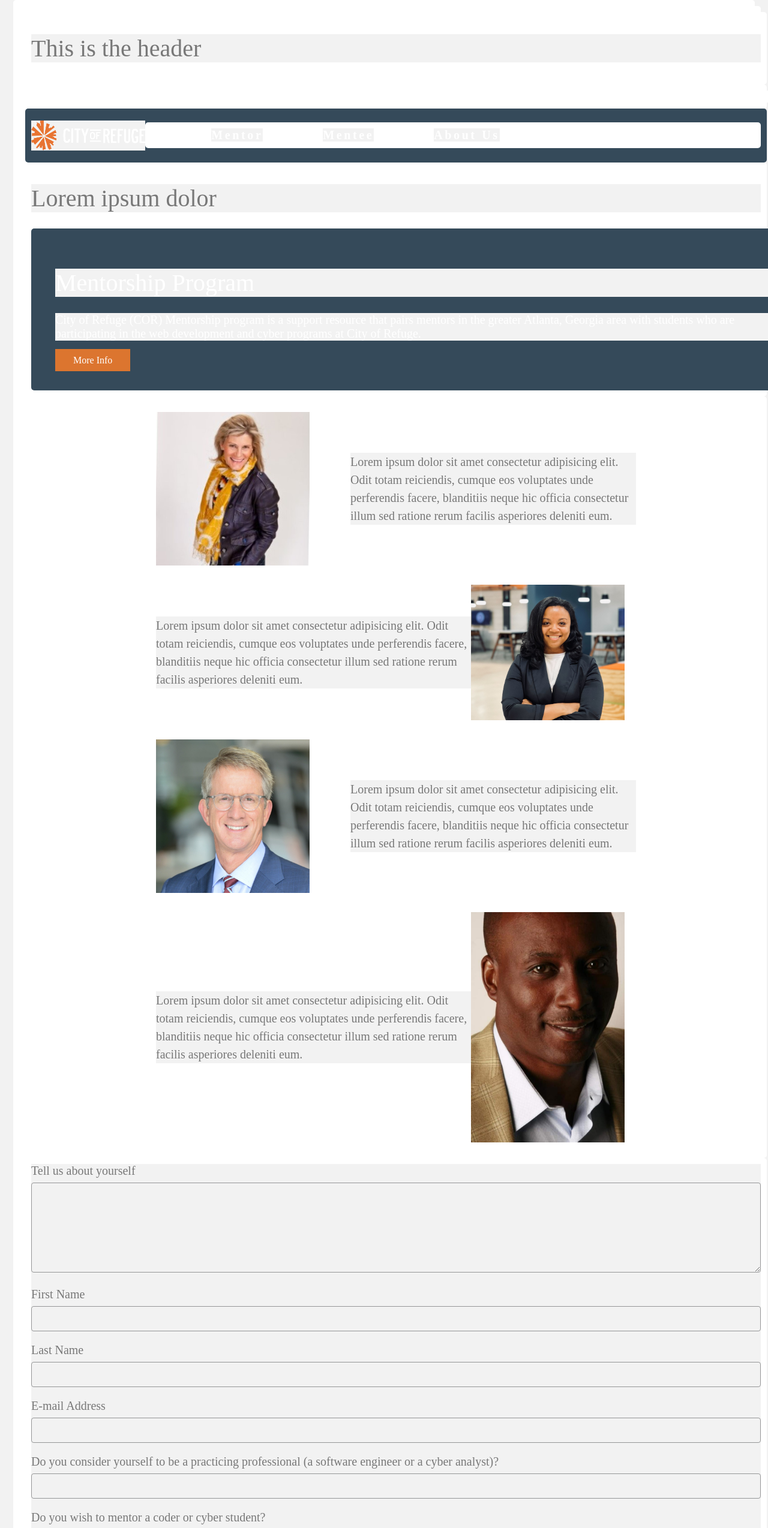
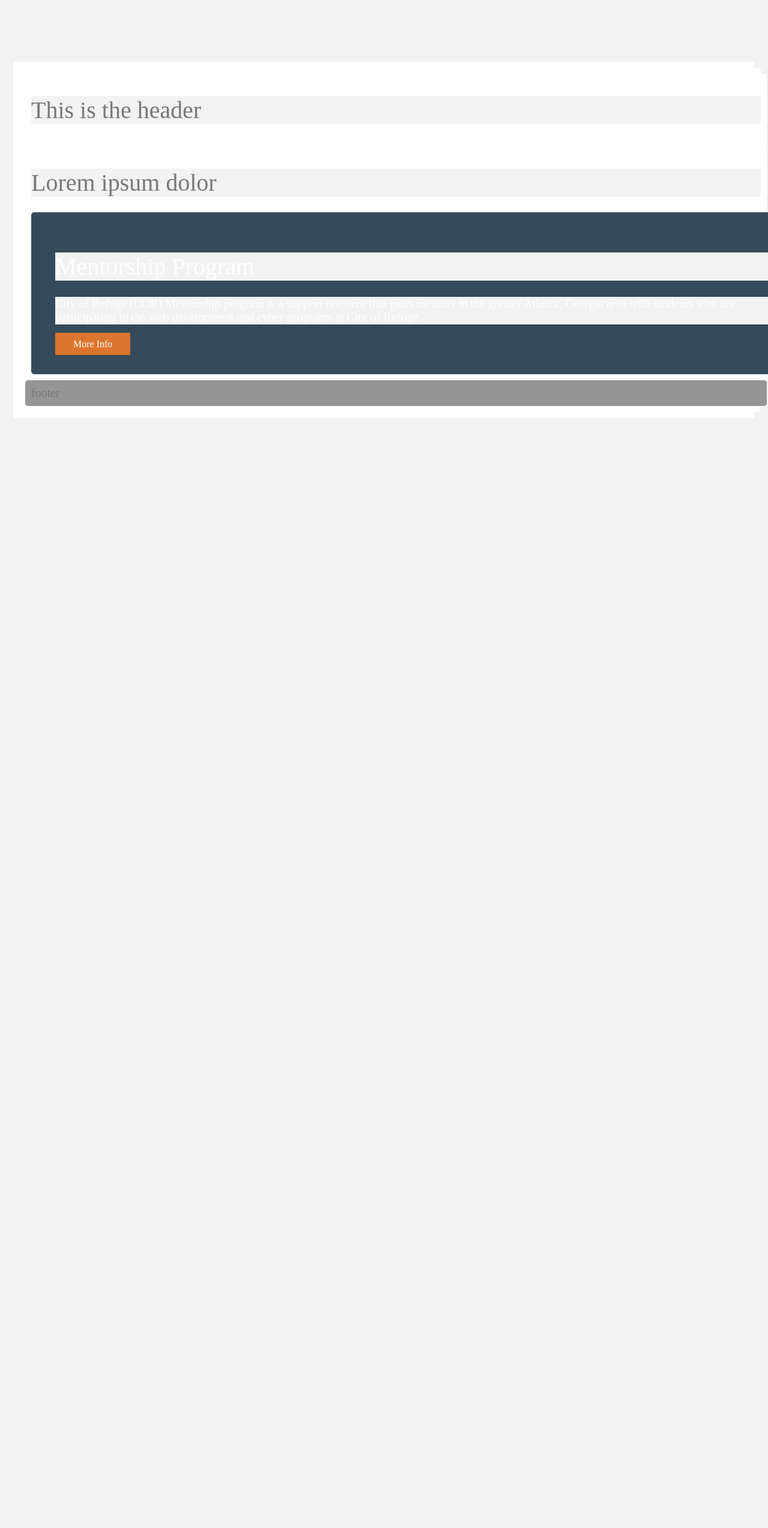
Before and after one commit to samuraijane/cor, a React (Create React App) app in the folder react-ui/: page / in a window 1280 px wide. Shown: the top 2548 px of the page at 60% size. After the commit the page ends 800 px from the top, so only its background shows below. Built offline with nearby package versions, Linux system fonts and the light colour scheme.

Commit message:
refactor so components will render from '<Main />'

```diff
--- a/react-ui/src/App.js
+++ b/react-ui/src/App.js
@@ -23,11 +23,7 @@ const App = () => {
     <div className="App">
       <AppContext.Provider value='isLoggedIn'>
         <Header isMobileView={isMobileView} />
-        <Navbar />
         <Main />
-        <AboutUs />
-        <Form />
-        <Info />
         <Footer />
       </AppContext.Provider>
     </div>
--- a/react-ui/src/sectioning/main/main.jsx
+++ b/react-ui/src/sectioning/main/main.jsx
@@ -1,5 +1,11 @@
 import React from "react";
 import Banner from "../../components/callToAction";
+import Info from '../../components/info';
+import AboutUs from "../../components/AboutUs/AboutUs";
+import logo from '../../logo.svg';
+import Navbar from "../../components/navbar/Navbar"
+import Form from '../../components/form/Form';
+import "../../styles/app.scss";
 
 const Main = () => {
   return (
```
